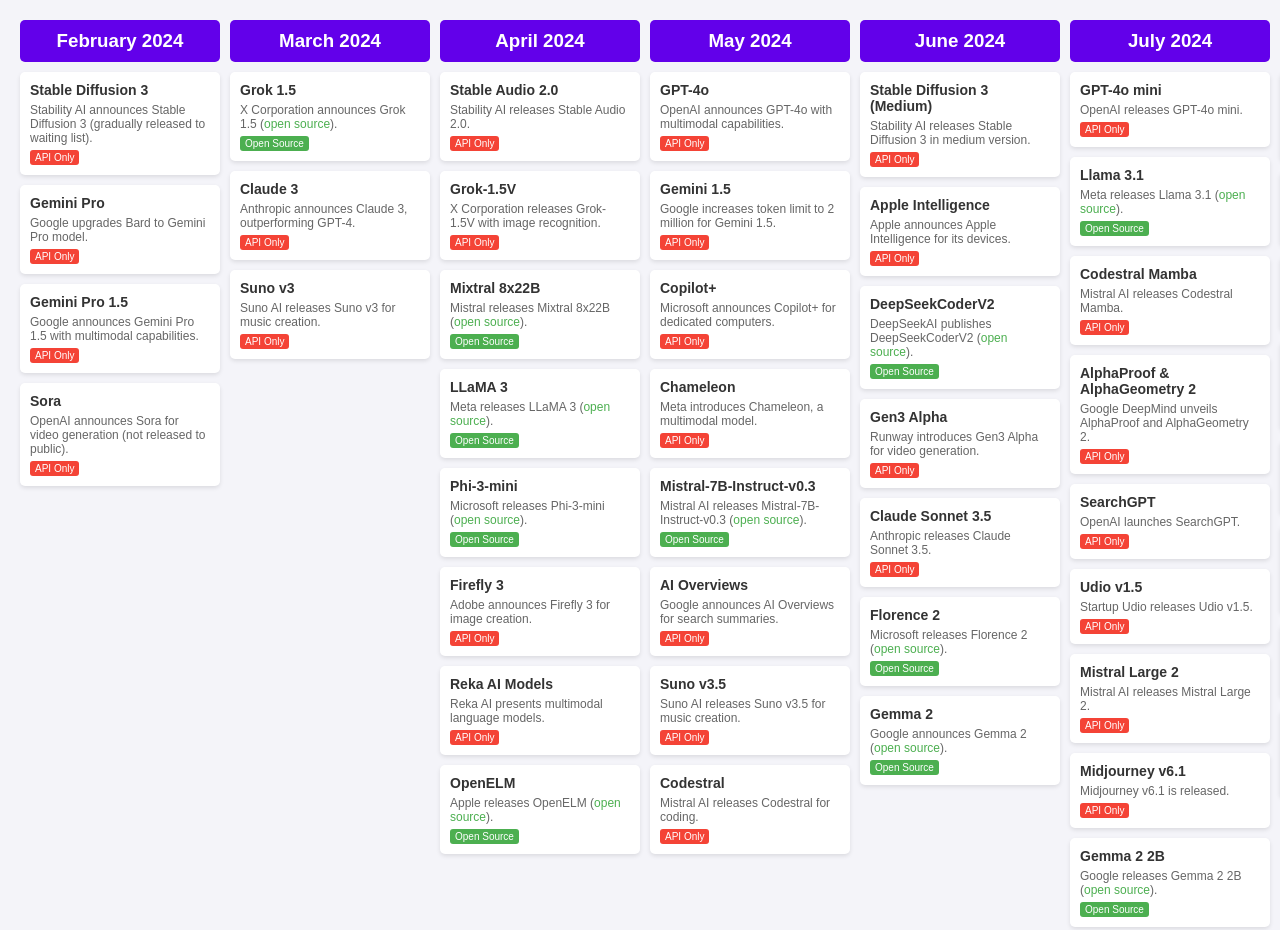
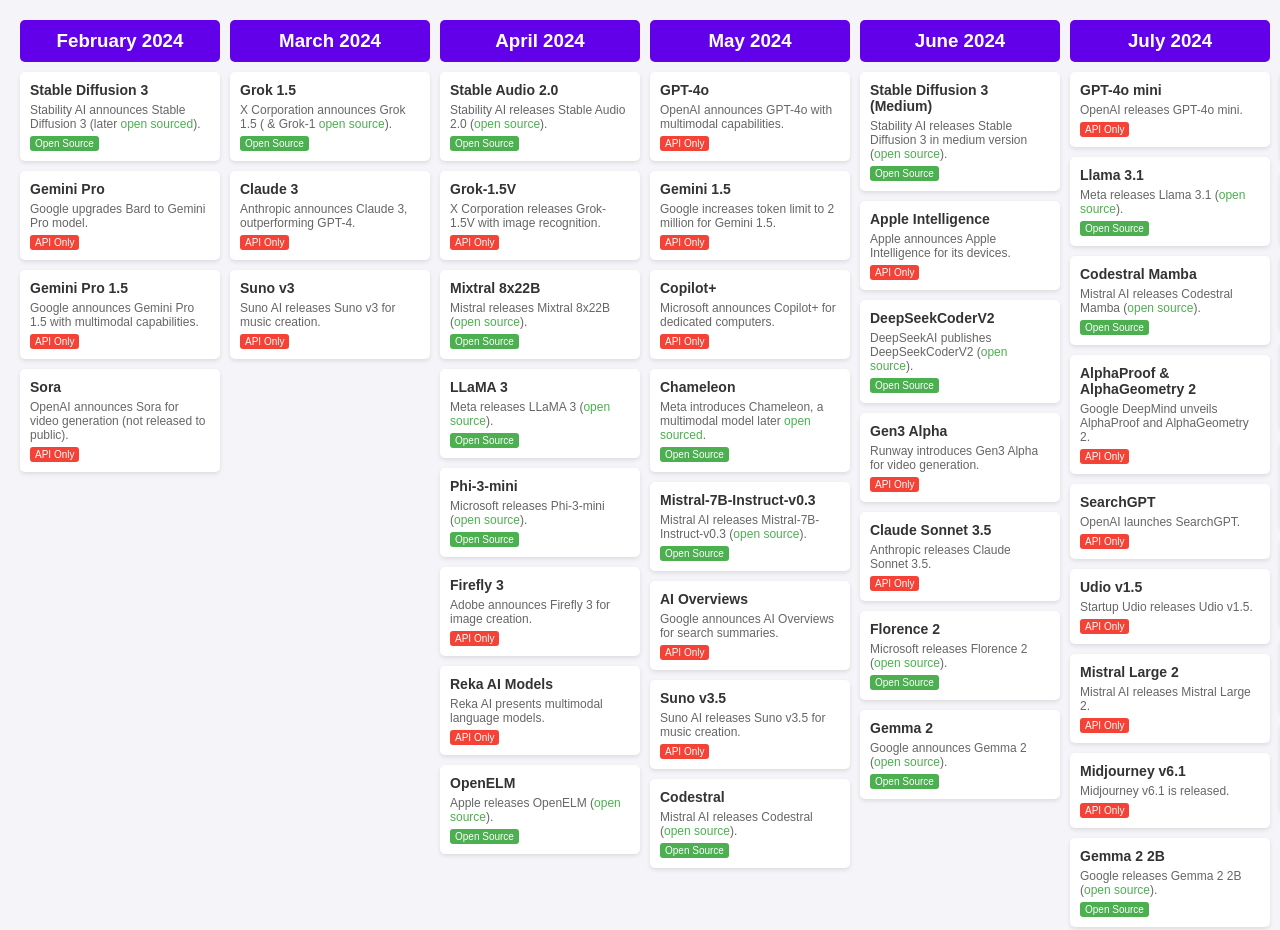
Before and after one commit to vnt87/2024-ai-timeline, a plain HTML site: page index.html in a window 1280 px wide. Drawn offline with Linux system fonts and the light colour scheme.

Commit message:
fix slop.

```diff
--- a/index.html
+++ b/index.html
@@ -81,8 +81,8 @@
       <h3>February 2024</h3>
       <div class="event">
         <h4>Stable Diffusion 3</h4>
-        <p>Stability AI announces Stable Diffusion 3 (gradually released to waiting list).</p>
-        <span class="tag api-only">API Only</span>
+        <p>Stability AI announces Stable Diffusion 3 (later <a href="https://huggingface.co/collections/stabilityai/stable-diffusion-3-666992fb11f5d8d0ec8192e8" target="_blank">open sourced</a>).</p>
+        <span class="tag open-source">Open Source</span>
       </div>
       <div class="event">
         <h4>Gemini Pro</h4>
@@ -105,7 +105,7 @@
       <h3>March 2024</h3>
       <div class="event">
         <h4>Grok 1.5</h4>
-        <p>X Corporation announces Grok 1.5 (<a href="https://huggingface.co/xai-org/grok-1" target="_blank">open source</a>).</p>
+        <p>X Corporation announces Grok 1.5 ( & Grok-1 <a href="https://huggingface.co/xai-org/grok-1" target="_blank">open source</a>).</p>
         <span class="tag open-source">Open Source</span>
       </div>
       <div class="event">
@@ -124,8 +124,8 @@
       <h3>April 2024</h3>
       <div class="event">
         <h4>Stable Audio 2.0</h4>
-        <p>Stability AI releases Stable Audio 2.0.</p>
-        <span class="tag api-only">API Only</span>
+        <p>Stability AI releases Stable Audio 2.0 (<a href="https://huggingface.co/stabilityai/stable-audio-open-1.0" target="_blank">open source</a>).</p>
+        <span class="tag open-source">Open Source</span>
       </div>
       <div class="event">
         <h4>Grok-1.5V</h4>
@@ -134,17 +134,17 @@
       </div>
       <div class="event">
         <h4>Mixtral 8x22B</h4>
-        <p>Mistral releases Mixtral 8x22B (<a href="https://huggingface.co/mistralai/Mixtral-8x7B-v0.1" target="_blank">open source</a>).</p>
+        <p>Mistral releases Mixtral 8x22B (<a href="https://huggingface.co/mistralai/Mixtral-8x22B-Instruct-v0.1" target="_blank">open source</a>).</p>
         <span class="tag open-source">Open Source</span>
       </div>
       <div class="event">
         <h4>LLaMA 3</h4>
-        <p>Meta releases LLaMA 3 (<a href="https://huggingface.co/meta-llama" target="_blank">open source</a>).</p>
+        <p>Meta releases LLaMA 3 (<a href="https://huggingface.co/collections/meta-llama/meta-llama-3-66214712577ca38149ebb2b6" target="_blank">open source</a>).</p>
         <span class="tag open-source">Open Source</span>
       </div>
       <div class="event">
         <h4>Phi-3-mini</h4>
-        <p>Microsoft releases Phi-3-mini (<a href="https://huggingface.co/microsoft/phi-2" target="_blank">open source</a>).</p>
+        <p>Microsoft releases Phi-3-mini (<a href="https://huggingface.co/collections/microsoft/phi-3-6626e15e9585a200d2d761e3" target="_blank">open source</a>).</p>
         <span class="tag open-source">Open Source</span>
       </div>
       <div class="event">
@@ -159,7 +159,7 @@
       </div>
       <div class="event">
         <h4>OpenELM</h4>
-        <p>Apple releases OpenELM (<a href="https://github.com/apple/ml-openelm" target="_blank">open source</a>).</p>
+        <p>Apple releases OpenELM (<a href="https://huggingface.co/collections/apple/openelm-instruct-models-6619ad295d7ae9f868b759ca" target="_blank">open source</a>).</p>
         <span class="tag open-source">Open Source</span>
       </div>
     </div>
@@ -183,12 +183,12 @@
       </div>
       <div class="event">
         <h4>Chameleon</h4>
-        <p>Meta introduces Chameleon, a multimodal model.</p>
-        <span class="tag api-only">API Only</span>
+        <p>Meta introduces Chameleon, a multimodal model later <a href="https://huggingface.co/collections/facebook/chameleon-668da9663f80d483b4c61f58" target="_blank">open sourced</a>.</p>
+        <span class="tag open-source">Open Source</span>
       </div>
       <div class="event">
         <h4>Mistral-7B-Instruct-v0.3</h4>
-        <p>Mistral AI releases Mistral-7B-Instruct-v0.3 (<a href="https://huggingface.co/mistralai/Mistral-7B-Instruct-v0.2" target="_blank">open source</a>).</p>
+        <p>Mistral AI releases Mistral-7B-Instruct-v0.3 (<a href="https://huggingface.co/mistralai/Mistral-7B-Instruct-v0.3" target="_blank">open source</a>).</p>
         <span class="tag open-source">Open Source</span>
       </div>
       <div class="event">
@@ -203,8 +203,8 @@
       </div>
       <div class="event">
         <h4>Codestral</h4>
-        <p>Mistral AI releases Codestral for coding.</p>
-        <span class="tag api-only">API Only</span>
+        <p>Mistral AI releases Codestral (<a href="https://huggingface.co/mistralai/Codestral-22B-v0.1" target="_blank">open source</a>).</p>
+        <span class="tag open-source">Open Source</span>
       </div>
     </div>
     <!-- June 2024 -->
@@ -212,8 +212,8 @@
       <h3>June 2024</h3>
       <div class="event">
         <h4>Stable Diffusion 3 (Medium)</h4>
-        <p>Stability AI releases Stable Diffusion 3 in medium version.</p>
-        <span class="tag api-only">API Only</span>
+        <p>Stability AI releases Stable Diffusion 3 in medium version (<a href="https://huggingface.co/collections/stabilityai/stable-diffusion-3-666992fb11f5d8d0ec8192e8" target="_blank">open source</a>).</p>
+        <span class="tag open-source">Open Source</span>
       </div>
       <div class="event">
         <h4>Apple Intelligence</h4>
@@ -222,7 +222,7 @@
       </div>
       <div class="event">
         <h4>DeepSeekCoderV2</h4>
-        <p>DeepSeekAI publishes DeepSeekCoderV2 (<a href="https://huggingface.co/deepseek-ai/deepseek-coder-1.3b-base" target="_blank">open source</a>).</p>
+        <p>DeepSeekAI publishes DeepSeekCoderV2 (<a href="https://huggingface.co/collections/deepseek-ai/deepseekcoder-v2-666bf4b274a5f556827ceeca" target="_blank">open source</a>).</p>
         <span class="tag open-source">Open Source</span>
       </div>
       <div class="event">
@@ -237,12 +237,12 @@
       </div>
       <div class="event">
         <h4>Florence 2</h4>
-        <p>Microsoft releases Florence 2 (<a href="https://huggingface.co/microsoft/florence" target="_blank">open source</a>).</p>
+        <p>Microsoft releases Florence 2 (<a href="https://huggingface.co/collections/microsoft/florence-6669f44df0d87d9c3bfb76de" target="_blank">open source</a>).</p>
         <span class="tag open-source">Open Source</span>
       </div>
       <div class="event">
         <h4>Gemma 2</h4>
-        <p>Google announces Gemma 2 (<a href="https://huggingface.co/google/gemma-7b" target="_blank">open source</a>).</p>
+        <p>Google announces Gemma 2 (<a href="https://huggingface.co/collections/google/gemma-2-release-667d6600fd5220e7b967f315" target="_blank">open source</a>).</p>
         <span class="tag open-source">Open Source</span>
       </div>
     </div>
@@ -256,13 +256,13 @@
       </div>
       <div class="event">
         <h4>Llama 3.1</h4>
-        <p>Meta releases Llama 3.1 (<a href="https://huggingface.co/meta-llama" target="_blank">open source</a>).</p>
+        <p>Meta releases Llama 3.1 (<a href="https://huggingface.co/collections/meta-llama/llama-31-669fc079a0c406a149a5738f" target="_blank">open source</a>).</p>
         <span class="tag open-source">Open Source</span>
       </div>
       <div class="event">
         <h4>Codestral Mamba</h4>
-        <p>Mistral AI releases Codestral Mamba.</p>
-        <span class="tag api-only">API Only</span>
+        <p>Mistral AI releases Codestral Mamba (<a href="https://huggingface.co/mistralai/Mamba-Codestral-7B-v0.1" target="_blank">open source</a>).</p>
+        <span class="tag open-source">Open Source</span>
       </div>
       <div class="event">
         <h4>AlphaProof & AlphaGeometry 2</h4>
@@ -300,8 +300,8 @@
       <h3>August 2024</h3>
       <div class="event">
         <h4>Flux</h4>
-        <p>Black Forest Labs releases Flux for image creation.</p>
-        <span class="tag api-only">API Only</span>
+        <p>Black Forest Labs releases Flux (<a href="https://huggingface.co/black-forest-labs" target="_blank">open source</a>).</p>
+        <span class="tag open-source">Open Source</span>
       </div>
       <div class="event">
         <h4>GPT-4o 0806</h4>
@@ -320,8 +320,8 @@
       </div>
       <div class="event">
         <h4>Phi 3.5</h4>
-        <p>Microsoft introduces Phi 3.5.</p>
-        <span class="tag api-only">API Only</span>
+        <p>Microsoft introduces Phi 3.5 (<a href="https://huggingface.co/collections/microsoft/phi-3-6626e15e9585a200d2d761e3" target="_blank">open source</a>).</p>
+        <span class="tag open-source">Open Source</span>
       </div>
       <div class="event">
         <h4>Gemini 1.5 Flash8B</h4>
@@ -344,8 +344,8 @@
       <h3>September 2024</h3>
       <div class="event">
         <h4>Pixtral12B</h4>
-        <p>Mistral introduces Pixtral12B.</p>
-        <span class="tag api-only">API Only</span>
+        <p>Mistral introduces Pixtral12B (<a href="https://huggingface.co/mistralai/Pixtral-12B-2409" target="_blank">open source</a>).</p>
+        <span class="tag open-source">Open Source</span>
       </div>
       <div class="event">
         <h4>o1 preview & o1 mini</h4>
@@ -354,8 +354,8 @@
       </div>
       <div class="event">
         <h4>Qwen 2.5</h4>
-        <p>Alibaba releases Qwen 2.5.</p>
-        <span class="tag api-only">API Only</span>
+        <p>Alibaba releases Qwen 2.5 (<a href="https://huggingface.co/collections/Qwen/qwen25-66e81a666513e518adb90d9e" target="_blank">open source</a>).</p>
+        <span class="tag open-source">Open Source</span>
       </div>
       <div class="event">
         <h4>KLING 1.5</h4>
@@ -369,7 +369,7 @@
       </div>
       <div class="event">
         <h4>Llama 3.2</h4>
-        <p>Meta releases Llama 3.2 (<a href="https://huggingface.co/meta-llama" target="_blank">open source</a>).</p>
+        <p>Meta releases Llama 3.2 (<a href="https://huggingface.co/collections/meta-llama/llama-32-66f448ffc8c32f949b04c8cf" target="_blank">open source</a>).</p>
         <span class="tag open-source">Open Source</span>
       </div>
       <div class="event">
@@ -423,7 +423,7 @@
       </div>
       <div class="event">
         <h4>Meta Spirit LM</h4>
-        <p>Meta releases Meta Spirit LM (<a href="https://huggingface.co/meta-llama" target="_blank">open source</a>).</p>
+        <p>Meta releases Meta Spirit LM (<a href="https://github.com/facebookresearch/spiritlm" target="_blank">open source</a>).</p>
         <span class="tag open-source">Open Source</span>
       </div>
       <div class="event">
@@ -432,8 +432,8 @@
         <span class="tag api-only">API Only</span>
       </div>
       <div class="event">
-        <h4>Janus AI</h4>
-        <p>DeepSeekAI releases Janus AI (<a href="https://huggingface.co/deepseek-ai" target="_blank">open source</a>).</p>
+        <h4>Janus</h4>
+        <p>DeepSeekAI releases Janus (<a href="https://huggingface.co/deepseek-ai/Janus-1.3B" target="_blank">open source</a>).</p>
         <span class="tag open-source">Open Source</span>
       </div>
       <div class="event">
@@ -472,12 +472,12 @@
       <h3>November 2024</h3>
       <div class="event">
         <h4>QwQ 32B Preview</h4>
-        <p>Alibaba releases QwQ 32B Preview.</p>
-        <span class="tag api-only">API Only</span>
+        <p>Alibaba releases QwQ 32B Preview (<a href="https://huggingface.co/collections/Qwen/qwq-674762b79b75eac01735070a" target="_blank">open source</a>).</p>
+        <span class="tag open-source">Open Source</span>
       </div>
       <div class="event">
         <h4>Qwen2.5 Coder 32B</h4>
-        <p>Alibaba open-sources Qwen2.5 Coder 32B (<a href="https://huggingface.co/Qwen" target="_blank">open source</a>).</p>
+        <p>Alibaba open-sources Qwen2.5 Coder 32B (<a href="https://huggingface.co/collections/Qwen/qwen25-coder-66eaa22e6f99801bf65b0c2f" target="_blank">open source</a>).</p>
         <span class="tag open-source">Open Source</span>
       </div>
       <div class="event">
@@ -492,13 +492,13 @@
       </div>
       <div class="event">
         <h4>Pixtral Large</h4>
-        <p>Mistral AI launches Pixtral Large.</p>
-        <span class="tag api-only">API Only</span>
+        <p>Mistral AI launches Pixtral Large (<a href="https://huggingface.co/mistralai/Pixtral-Large-Instruct-2411" target="_blank">open source</a>).</p>
+        <span class="tag open-source">Open Source</span>
       </div>
       <div class="event">
         <h4>Mistral Large 2411</h4>
-        <p>Mistral AI updates Mistral Large 2411.</p>
-        <span class="tag api-only">API Only</span>
+        <p>Mistral AI updates Mistral Large 2411 (<a href="https://huggingface.co/mistralai/Mistral-Large-Instruct-2411" target="_blank">open source</a>).</p>
+        <span class="tag open-source">Open Source</span>
       </div>
       <div class="event">
         <h4>gemini-exp-1114 & gemini-exp-1121</h4>
@@ -571,17 +571,17 @@
       </div>
       <div class="event">
         <h4>Phi4</h4>
-        <p>Microsoft open-sources Phi4 (<a href="https://huggingface.co/microsoft/phi-2" target="_blank">open source</a>).</p>
+        <p>Microsoft open-sources Phi4 (<a href="https://huggingface.co/microsoft/phi-4" target="_blank">open source</a>).</p>
         <span class="tag open-source">Open Source</span>
       </div>
       <div class="event">
         <h4>Llama 3.3 70B</h4>
-        <p>Meta releases Llama 3.3 70B.</p>
-        <span class="tag api-only">API Only</span>
+        <p>Meta releases Llama 3.3 70B (<a href="https://huggingface.co/collections/meta-llama/llama-33-67531d5c405ec5d08a852000" target="_blank">open source</a>).</p>
+        <span class="tag open-source">Open Source</span>
       </div>
       <div class="event">
         <h4>PaliGemma 2</h4>
-        <p>Google launches PaliGemma 2 (<a href="https://huggingface.co/google" target="_blank">open source</a>).</p>
+        <p>Google launches PaliGemma 2 (<a href="https://huggingface.co/collections/google/paligemma-2-release-67500e1e1dbfdd4dee27ba48" target="_blank">open source</a>).</p>
         <span class="tag open-source">Open Source</span>
       </div>
       <div class="event">
@@ -591,8 +591,8 @@
       </div>
       <div class="event">
         <h4>Apollo</h4>
-        <p>Meta introduces Apollo.</p>
-        <span class="tag api-only">API Only</span>
+        <p>Meta introduces Apollo (<a href="https://huggingface.co/GoodiesHere" target="_blank">open source</a>).</p>
+        <span class="tag open-source">Open Source</span>
       </div>
       <div class="event">
         <h4>DeepSeek V3</h4>
@@ -601,8 +601,8 @@
       </div>
       <div class="event">
         <h4>QVQ-72B-Preview</h4>
-        <p>Alibaba unveils QVQ-72B-Preview.</p>
-        <span class="tag api-only">API Only</span>
+        <p>Alibaba unveils QVQ-72B-Preview (<a href="https://huggingface.co/collections/Qwen/qvq-676448c820912236342b9888" target="_blank">open source</a>).</p>
+        <span class="tag open-source">Open Source</span>
       </div>
       <div class="event">
         <h4>O3</h4>
```
